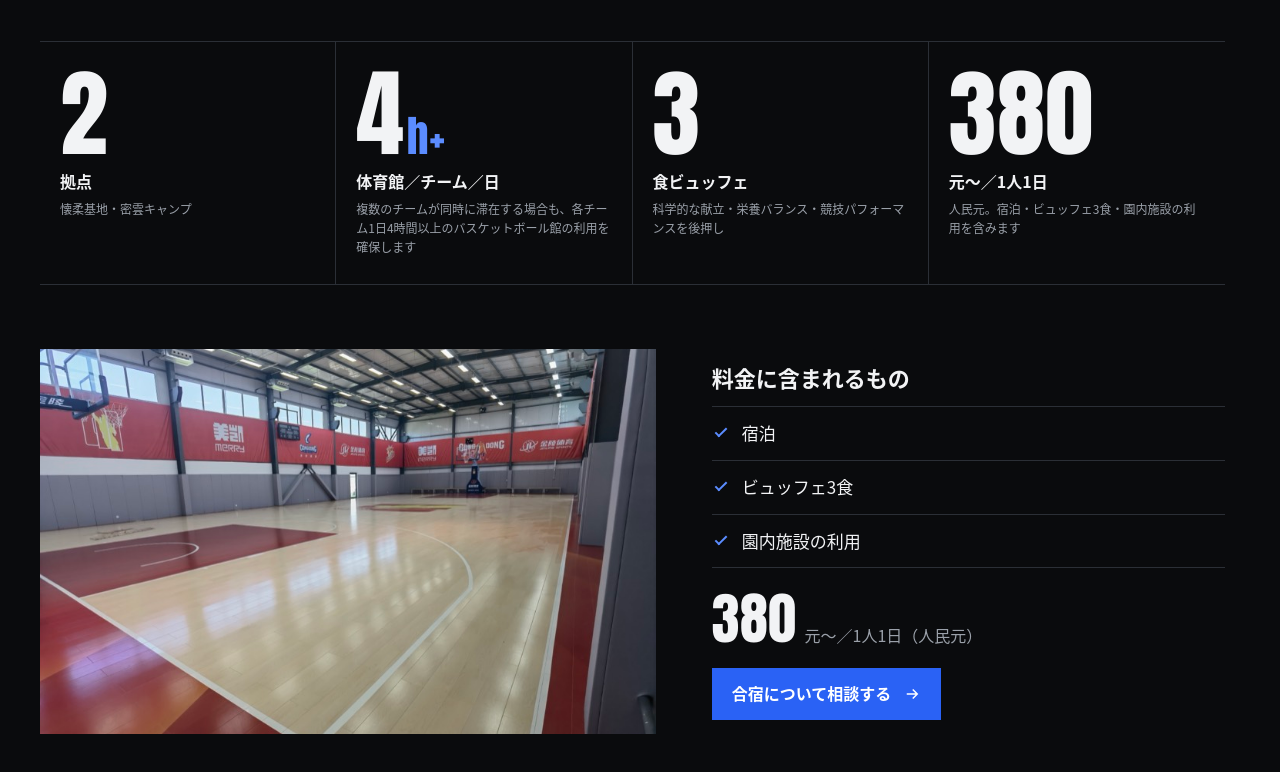
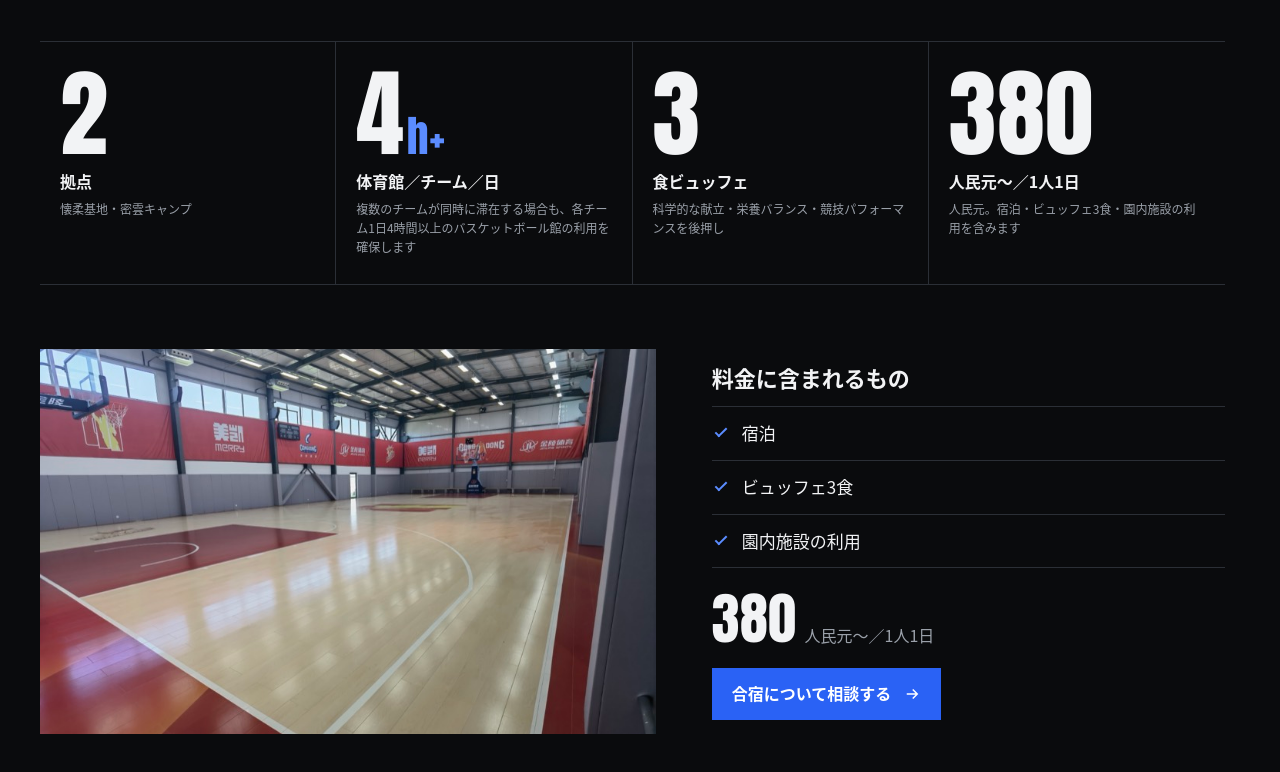
Before and after one commit to marinelj/congdong, a website built with Vite: page jp/index.html in a window 1280 px wide. Shown: the part 1599-2371 px from the top of the page. Built offline with nearby package versions, Linux system fonts and the light colour scheme.

Commit message:
Clarify Japanese prices are in RMB

```diff
--- a/jp/index.html
+++ b/jp/index.html
@@ -152,7 +152,7 @@
         <li><b class="num">2</b><span>拠点</span><small>懐柔基地・密雲キャンプ</small></li>
         <li><b class="num">4<i>h+</i></b><span>体育館／チーム／日</span><small>複数のチームが同時に滞在する場合も、各チーム1日4時間以上のバスケットボール館の利用を確保します</small></li>
         <li><b class="num">3</b><span>食ビュッフェ</span><small>科学的な献立・栄養バランス・競技パフォーマンスを後押し</small></li>
-        <li><b class="num">380</b><span>元〜／1人1日</span><small>人民元。宿泊・ビュッフェ3食・園内施設の利用を含みます</small></li>
+        <li><b class="num">380</b><span>人民元〜／1人1日</span><small>人民元。宿泊・ビュッフェ3食・園内施設の利用を含みます</small></li>
       </ul>
       <div class="included">
         <figure class="included-photo">
@@ -165,7 +165,7 @@
             <li>ビュッフェ3食</li>
             <li>園内施設の利用</li>
           </ul>
-          <p class="price"><b class="num">380</b><span>元〜／1人1日（人民元）</span></p>
+          <p class="price"><b class="num">380</b><span>人民元〜／1人1日</span></p>
           <a class="btn btn-primary" href="#contact" data-open-sheet>合宿について相談する<svg width="18" height="18" viewBox="0 0 24 24" fill="none" stroke="currentColor" stroke-width="2" aria-hidden="true"><path d="M5 12h14M13 6l6 6-6 6"/></svg></a>
         </div>
       </div>
@@ -460,7 +460,7 @@
 </footer>
 
 <div class="dock" data-dock aria-hidden="true">
-  <p class="dock-price"><b class="num">380</b>元〜／1人1日</p>
+  <p class="dock-price"><b class="num">380</b>人民元〜／1人1日</p>
   <a class="btn btn-primary" href="#contact" data-open-sheet>相談する<svg width="18" height="18" viewBox="0 0 24 24" fill="none" stroke="currentColor" stroke-width="2" aria-hidden="true"><path d="M5 12h14M13 6l6 6-6 6"/></svg></a>
 </div>
 
```
